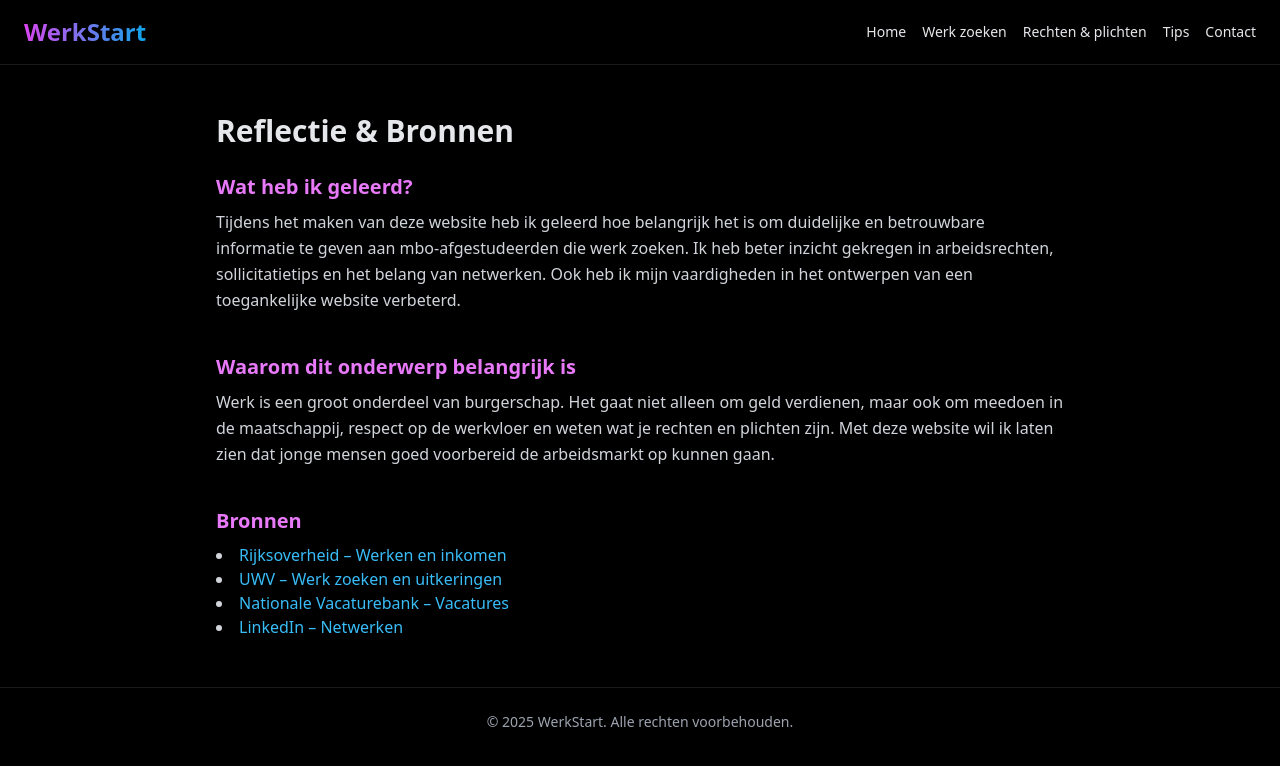
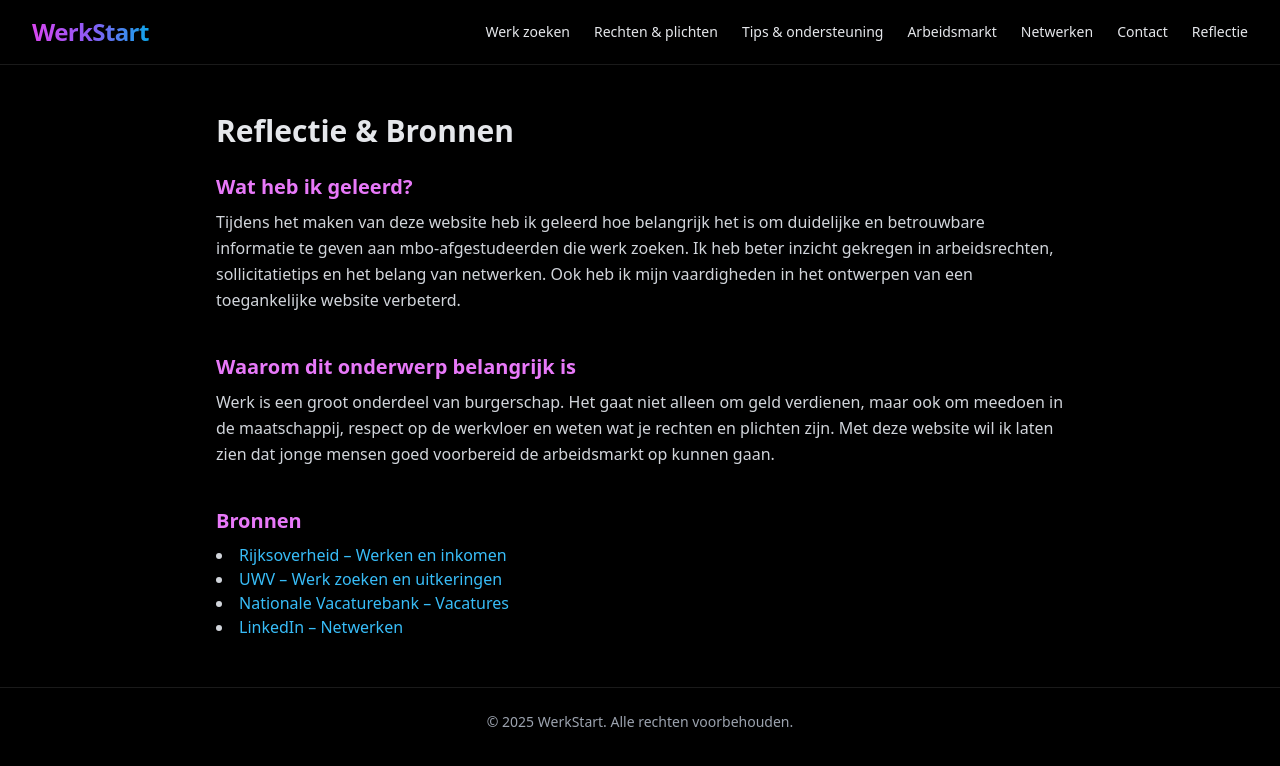
Before and after one commit to Mustafakhedoe/WerStart, a plain HTML site: page reflectie.html in a window 1280 px wide. Drawn offline with nearby package versions, Linux system fonts and the light colour scheme.

Commit message:
Refactor header and navigation for better layout

```diff
--- a/reflectie.html
+++ b/reflectie.html
@@ -7,18 +7,43 @@
   <script src="https://cdn.tailwindcss.com"></script>
 </head>
 <body class="bg-black text-gray-200">
-  <header class="border-b border-white/10 sticky top-0 bg-black/80 backdrop-blur">
-    <div class="max-w-7xl mx-auto px-6 py-4 flex justify-between items-center">
-      <a href="index.html" class="text-2xl font-bold bg-gradient-to-r from-fuchsia-500 to-sky-500 bg-clip-text text-transparent">WerkStart</a>
-      <nav class="flex gap-4 text-sm">
-        <a href="index.html" class="hover:text-gray-100">Home</a>
-        <a href="werk-zoeken.html" class="hover:text-gray-100">Werk zoeken</a>
-        <a href="rechten-plichten.html" class="hover:text-gray-100">Rechten & plichten</a>
-        <a href="tips-ondersteuning.html" class="hover:text-gray-100">Tips</a>
-        <a href="contact.html" class="hover:text-gray-100">Contact</a>
+ <header class="border-b border-white/10 sticky top-0 z-50 backdrop-blur bg-black/70">
+  <div class="max-w-7xl mx-auto px-4 sm:px-6 lg:px-8">
+    <div class="flex h-16 items-center justify-between">
+      <a href="index.html" class="flex items-center gap-2">
+        <span class="text-2xl font-extrabold bg-gradient-to-r from-fuchsia-500 via-violet-500 to-sky-500 bg-clip-text text-transparent tracking-tight">
+          WerkStart
+        </span>
+        <span class="sr-only">Terug naar home</span>
+      </a>
+      <button class="md:hidden p-2 rounded-lg hover:bg-white/5" id="navToggleR" aria-label="menu">
+        <svg xmlns="http://www.w3.org/2000/svg" viewBox="0 0 24 24" fill="currentColor" class="w-6 h-6">
+          <path fill-rule="evenodd" d="M3.75 5.25a.75.75 0 000 1.5h16.5a.75.75 0 000-1.5H3.75zm0 6a.75.75 0 000 1.5h16.5a.75.75 0 000-1.5H3.75zm0 6a.75.75 0 000 1.5h16.5a.75.75 0 000-1.5H3.75z" clip-rule="evenodd"/>
+        </svg>
+      </button>
+      <nav class="hidden md:flex gap-6 text-sm">
+        <a class="hover:text-white/90" href="werk-zoeken.html">Werk zoeken</a>
+        <a class="hover:text-white/90" href="rechten-plichten.html">Rechten & plichten</a>
+        <a class="hover:text-white/90" href="tips-ondersteuning.html">Tips & ondersteuning</a>
+        <a class="hover:text-white/90" href="arbeidsmarkt.html">Arbeidsmarkt</a>
+        <a class="hover:text-white/90" href="netwerken.html">Netwerken</a>
+        <a class="hover:text-white/90" href="contact.html">Contact</a>
+        <a class="hover:text-white/90" href="reflectie.html">Reflectie</a>
       </nav>
     </div>
-  </header>
+
+    <nav class="md:hidden hidden flex-col gap-4 py-3 border-t border-white/10" id="mobileNavR">
+      <a class="hover:text-white/90" href="werk-zoeken.html">Werk zoeken</a>
+      <a class="hover:text-white/90" href="rechten-plichten.html">Rechten & plichten</a>
+      <a class="hover:text-white/90" href="tips-ondersteuning.html">Tips & ondersteuning</a>
+      <a class="hover:text-white/90" href="arbeidsmarkt.html">Arbeidsmarkt</a>
+      <a class="hover:text-white/90" href="netwerken.html">Netwerken</a>
+      <a class="hover:text-white/90" href="contact.html">Contact</a>
+      <a class="hover:text-white/90" href="reflectie.html">Reflectie</a>
+    </nav>
+  </div>
+</header>
+
 
   <main class="max-w-4xl mx-auto px-6 py-12">
     <h1 class="text-3xl font-bold mb-6">Reflectie & Bronnen</h1>
@@ -58,6 +83,9 @@
 
   <script>
     document.getElementById('year').textContent = new Date().getFullYear();
-  </script>
+  const tR = document.getElementById('navToggleR');
+  const mR = document.getElementById('mobileNavR');
+  tR?.addEventListener('click', ()=> mR.classList.toggle('hidden'));
+</script>
 </body>
 </html>
```
